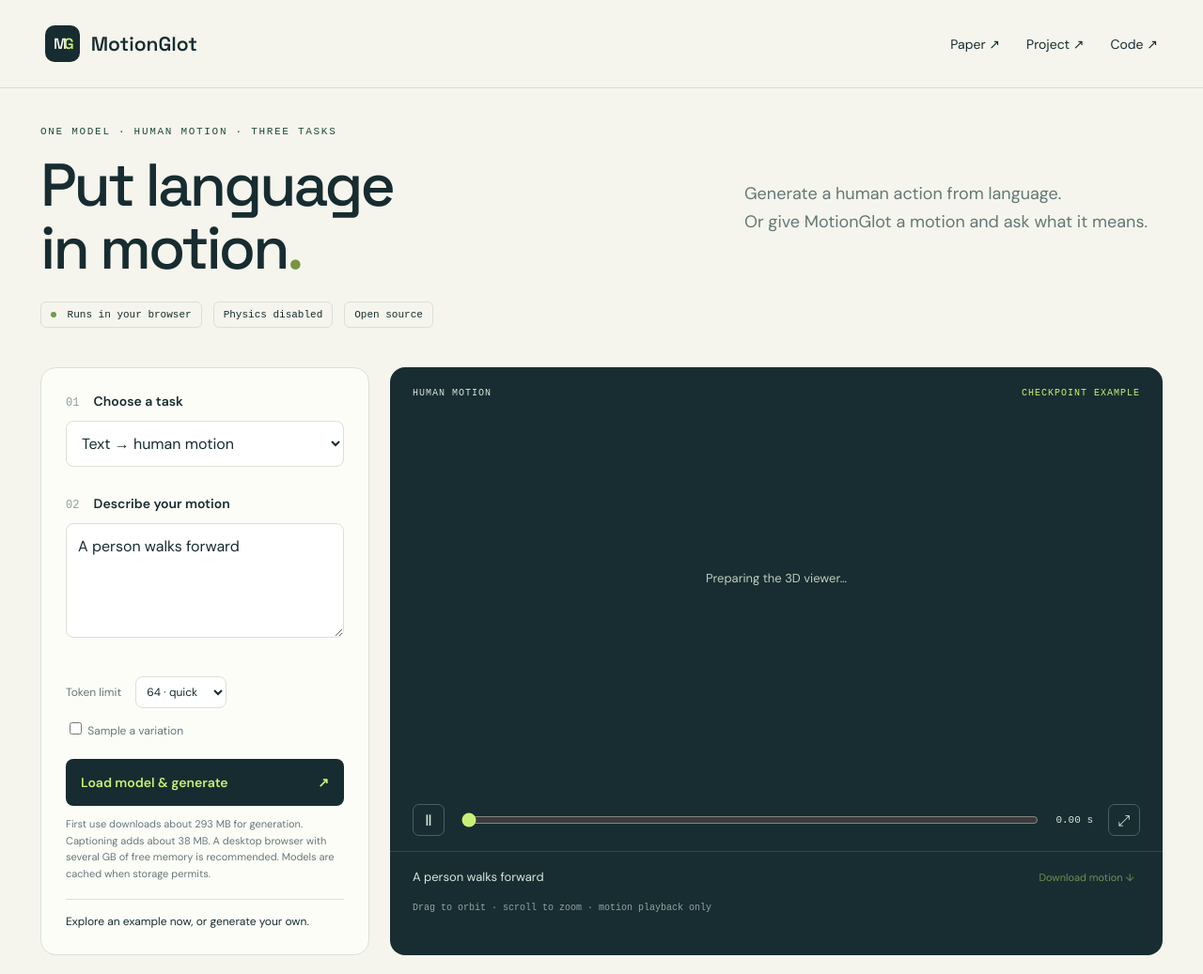
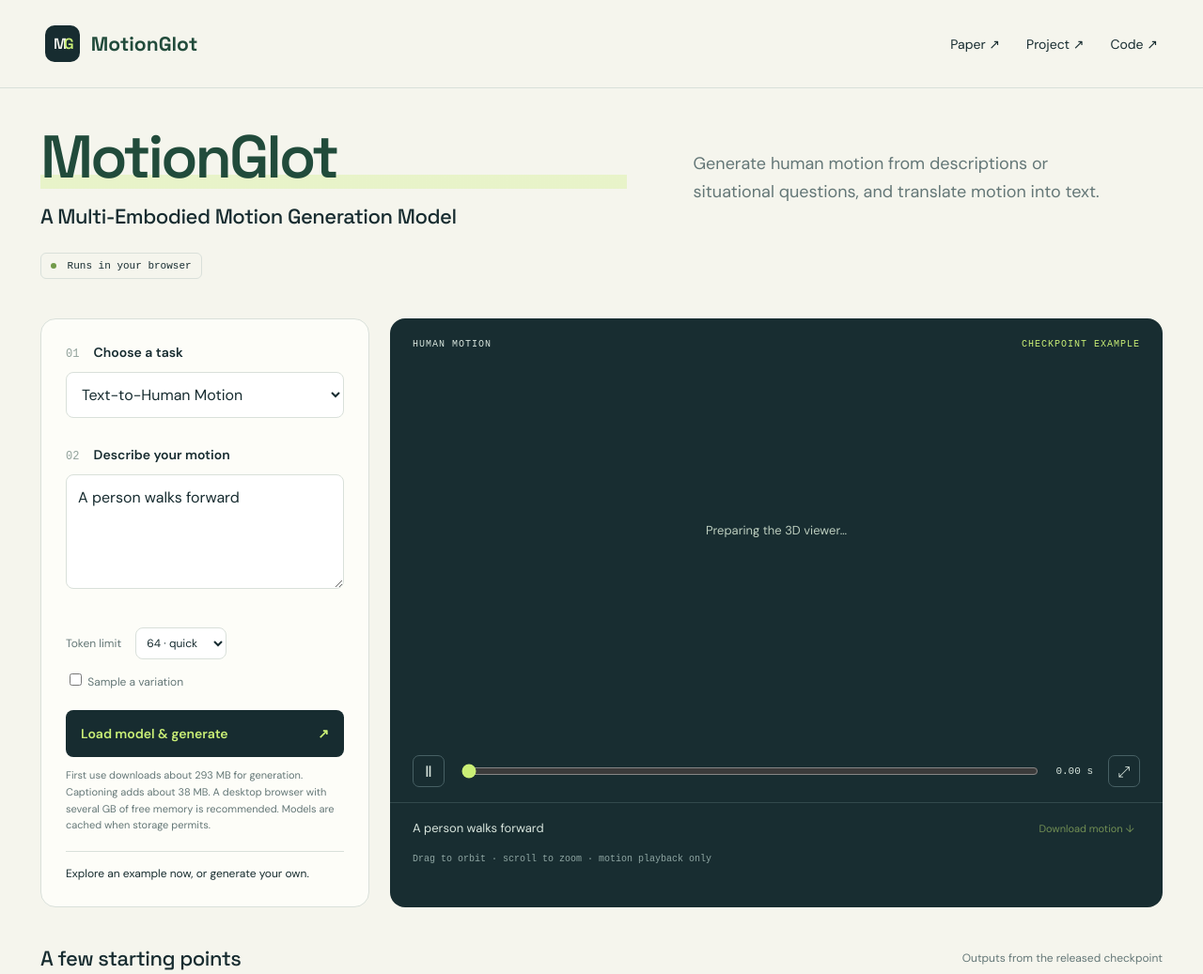
Before and after one commit to sudarshan-s-harithas/MotionGlot-A-Multi-Embodied-Motion-Generation-Model, a website: page web/index.html in a window 1280 px wide. Shown: the top 1037 px of the page at 94% size. Drawn offline with nearby package versions, Linux system fonts and the light colour scheme.

Commit message:
Use the paper title and terminology in the browser demo

```diff
--- a/web/index.html
+++ b/web/index.html
@@ -5,16 +5,16 @@
     <meta name="viewport" content="width=device-width,initial-scale=1" />
     <meta
       name="description"
-      content="Try MotionGlot in your browser. Generate human motion from text or questions, or describe a human motion. No installation, no physics simulation."
+      content="Try MotionGlot in your browser. Generate human motion from text or situational questions, or caption a human motion. No installation required."
     />
     <title>MotionGlot · Interactive demo</title>
-    <link rel="stylesheet" href="./style.css?v=human1" />
+    <link rel="stylesheet" href="./style.css?v=paper1" />
   </head>
   <body>
     <header>
       <a class="brand" href="./"
         ><span class="brand-mark">M<span>G</span></span
-        >MotionGlot</a
+        ><span class="brand-name">MotionGlot</span></a
       >
       <nav aria-label="Research links">
         <a href="https://arxiv.org/abs/2410.16623">Paper ↗</a
@@ -28,24 +28,23 @@
     </header>
     <main>
       <div class="intro">
-        <div class="eyebrow">ONE MODEL · HUMAN MOTION · THREE TASKS</div>
-        <h1>Put language<br />in motion<span>.</span></h1>
-        <p>
-          Generate a human action from language.<br />Or give MotionGlot a
-          motion and ask what it means.
+        <h1 class="motionglot-title">MotionGlot</h1>
+        <p class="paper-title">A Multi-Embodied Motion Generation Model</p>
+        <p class="intro-description">
+          Generate human motion from descriptions or situational questions, and
+          translate motion into text.
         </p>
         <div class="badges">
-          <span><i></i> Runs in your browser</span><span>Physics disabled</span
-          ><span>Open source</span>
+          <span><i></i> Runs in your browser</span>
         </div>
       </div>
       <div class="workspace">
         <section class="controls" aria-label="Motion generation controls">
           <label for="task">01 <span>Choose a task</span></label
           ><select id="task">
-            <option value="text-to-human">Text → human motion</option>
-            <option value="question-to-human">Question → human motion</option>
-            <option value="human-to-text">Human motion → text</option>
+            <option value="text-to-human">Text-to-Human Motion</option>
+            <option value="question-to-human">Q&amp;A with Human Motion</option>
+            <option value="human-to-text">Human Motion Captioning</option>
           </select>
           <div id="text-input">
             <label for="prompt">02 <span>Describe your motion</span></label
@@ -146,8 +145,7 @@ A person walks forward</textarea
           <h3>What you’re seeing</h3>
           <p>
             Human playback shows a 22-joint skeleton. Pause, scrub through
-            frames, and orbit the camera to explore the motion. Physics stays
-            disabled throughout playback.
+            frames, and orbit the camera to explore the motion.
           </p>
         </div>
       </div>
--- a/web/style.css
+++ b/web/style.css
@@ -80,6 +80,10 @@ header {
 .brand-mark span {
   color: var(--accent);
 }
+.brand-name {
+  color: var(--green);
+  font-weight: 700;
+}
 nav {
   display: flex;
   gap: 28px;
@@ -91,14 +95,11 @@ main {
   padding: 50px 0;
 }
 .intro {
-  position: relative;
+  display: grid;
+  grid-template-columns: minmax(0, 1.25fr) minmax(0, 1fr);
+  gap: 14px 70px;
+  align-items: center;
   padding-bottom: 42px;
-}
-.eyebrow {
-  font: 11px var(--mono);
-  letter-spacing: 1.7px;
-  color: var(--green);
-  margin-bottom: 18px;
 }
 h1 {
   font:
@@ -107,21 +108,35 @@ h1 {
   letter-spacing: -3px;
   margin: 0;
 }
-h1 span {
-  color: #789442;
+.motionglot-title {
+  display: table;
+  color: var(--green);
+  font-weight: 600;
+  background: linear-gradient(transparent 78%, #caef764d 78%);
 }
-.intro p {
-  position: absolute;
-  right: 16px;
-  top: 40px;
+.paper-title {
+  grid-column: 1;
+  margin: 0;
+  max-width: 560px;
+  font:
+    500 22px / 1.4 "Space Grotesk",
+    sans-serif;
+  letter-spacing: -0.5px;
+}
+.intro-description {
+  grid-column: 2;
+  grid-row: 1 / 3;
+  margin: 0;
   font-size: 18px;
   line-height: 1.65;
   color: var(--muted);
+  max-width: 440px;
 }
 .badges {
+  grid-column: 1 / -1;
   display: flex;
   gap: 12px;
-  margin-top: 24px;
+  margin-top: 10px;
 }
 .badges span {
   border: 1px solid var(--line);
@@ -467,8 +482,12 @@ footer {
   }
 }
 @media (max-width: 900px) {
-  .intro p {
-    position: static;
+  .intro {
+    grid-template-columns: 1fr;
+  }
+  .intro-description {
+    grid-column: 1;
+    grid-row: auto;
     font-size: 16px;
   }
   .workspace {
```
